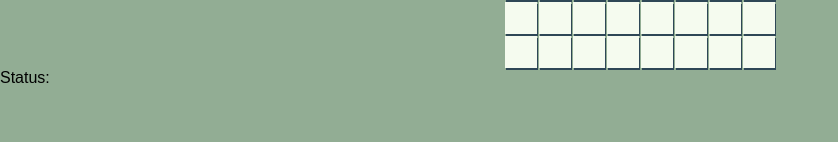
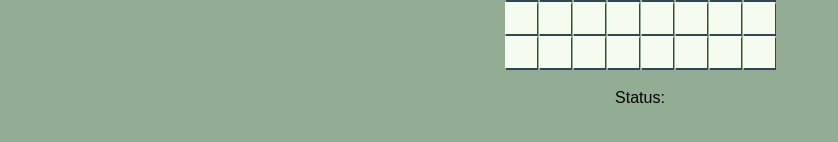
Before and after one commit to foxamanda2/minesweeper, a React (Create React App) app: page / in a window 1280 px wide. Shown: the part 228-370 px from the top of the page, without its empty margins (0-838 px from the left). Built offline with nearby package versions, Linux system fonts and the light colour scheme.

Commit message:
Win Status Not updating

```diff
--- a/src/App.jsx
+++ b/src/App.jsx
@@ -12,7 +12,6 @@ export class App extends Component {
       [' ', ' ', ' ', ' ', ' ', ' ', ' ', ' '],
       [' ', ' ', ' ', ' ', ' ', ' ', ' ', ' '],
     ],
-    state: '',
   }
   handleClickCell = async (row, col) => {
     if (
@@ -75,12 +74,12 @@ export class App extends Component {
     this.setState(game)
   }
   render() {
-    let footer = 'Status:'
+    let footer = 'Status: '
     if (this.state.state === 'won') {
-      footer = 'won'
+      footer = 'Status: Won'
     }
     if (this.state.state === 'lost') {
-      footer = 'lost'
+      footer = 'Status: Lost'
     }
     return (
       <div>
--- a/src/index.scss
+++ b/src/index.scss
@@ -39,5 +39,6 @@ header {
   text-align: center;
 }
 footer {
-  align-items: center;
+  text-align: center;
+  margin-top: 20px;
 }
```
